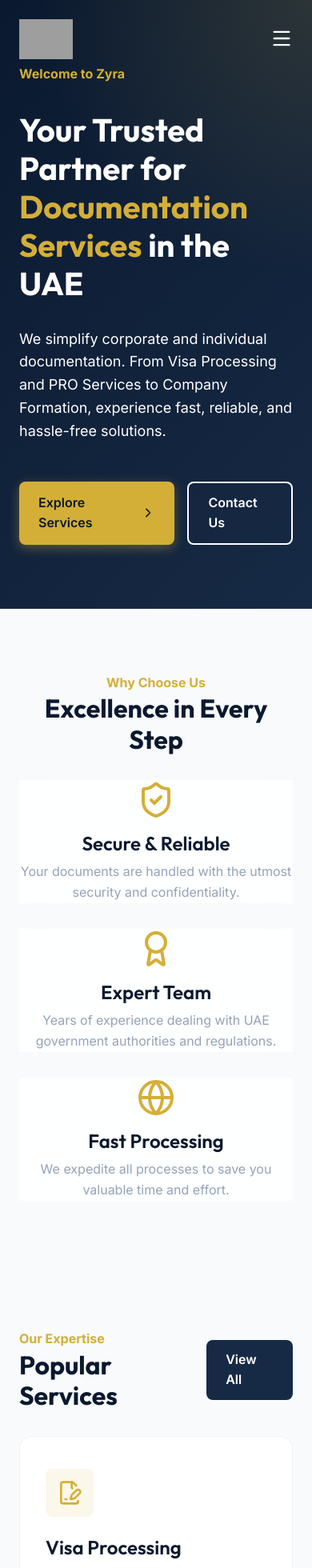
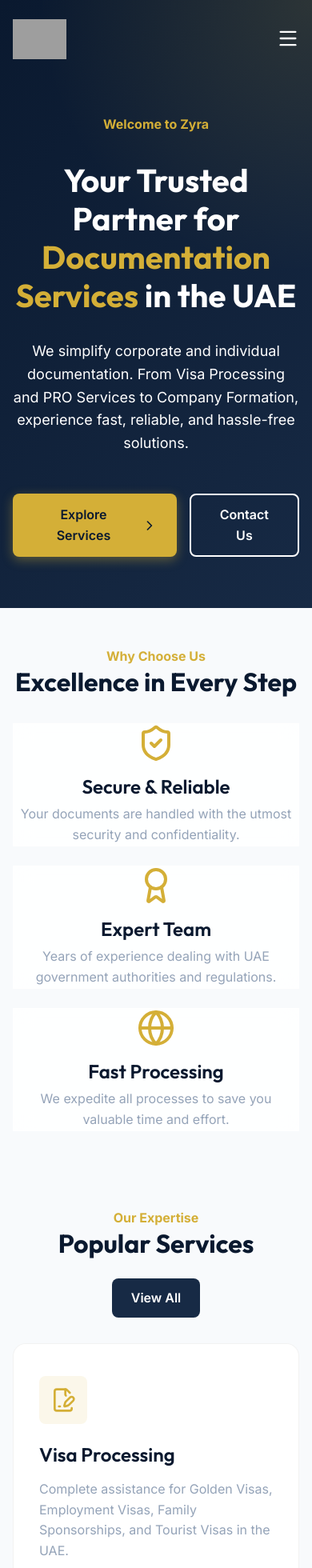
Before and after one commit to verthea39/zyra-website, a React (Vite) app: page / in a window 390 px wide. Shown: the top 1960 px of the page at 80% size. Built offline with nearby package versions, Linux system fonts and the light colour scheme; grey boxes are pictures that could not be loaded.

Commit message:
Improve mobile responsiveness

```diff
--- a/src/index.css
+++ b/src/index.css
@@ -216,3 +216,50 @@
   background: radial-gradient(circle at top right, rgba(212, 175, 55, 0.15) 0%, transparent 40%);
   pointer-events: none;
 }
+
+/* Responsive Overrides */
+@media (max-width: 768px) {
+  .section {
+    padding: 3rem 0;
+  }
+
+  .grid-cols-2, .grid-cols-3, .grid-cols-4 {
+    grid-template-columns: 1fr;
+    gap: 1.5rem;
+  }
+
+  .container {
+    padding: 0 1rem;
+  }
+
+  .hero-gradient {
+    text-align: center;
+    padding-top: 8rem;
+  }
+
+  .hero-gradient .flex {
+    justify-content: center;
+  }
+
+  /* Fix Contact Form grid */
+  .contact-page .grid-cols-2 {
+    grid-template-columns: 1fr;
+  }
+
+  .contact-page .form-group .grid-cols-2 {
+    grid-template-columns: 1fr;
+  }
+
+  /* Fix Home page Popular Services header */
+  .section .flex.justify-between {
+    flex-direction: column;
+    align-items: center;
+    gap: 1.5rem;
+    text-align: center;
+  }
+
+  /* Reset navbar to keep it row */
+  .navbar .flex.justify-between {
+    flex-direction: row;
+  }
+}
```
